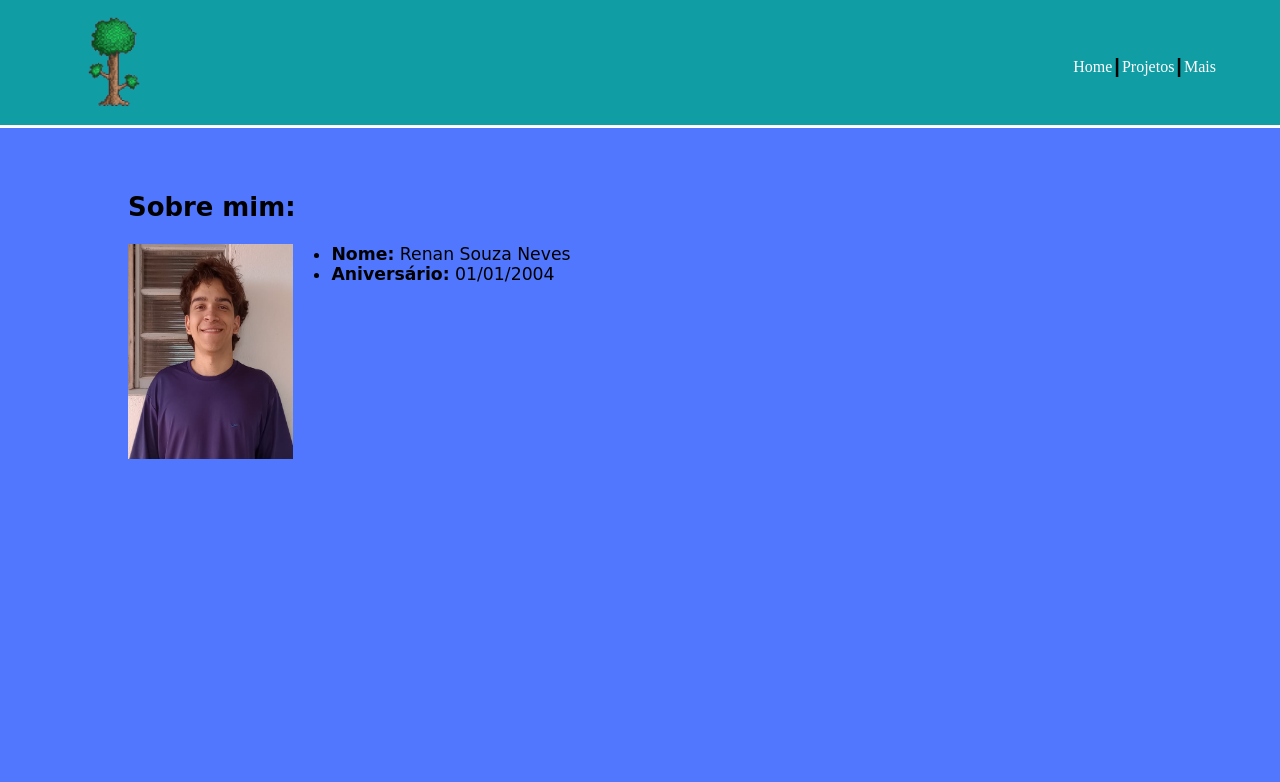
After one commit to Renan-Neves/Portfolio, a Flask app: template src/templates/home.html in a window 1280 px wide. The commit adds this page. Shown: the top 782 px of the page. Run offline with Flask 2, Linux system fonts and the light colour scheme; the template is opened without the code that fills it, so the values that code supplies are empty.

Commit message:
alterações desing e outras melhorias

```diff
--- /dev/null
+++ b/src/app.py
@@ -0,0 +1,21 @@
+from flask import Flask, render_template
+
+app = Flask(__name__)
+
+@app.route('/')
+
+@app.route('/home')
+def home():
+    return render_template("home.html")
+
+@app.route('/outros')
+def outros():
+    return render_template("outros.html")
+
+
+@app.route('/portifolio')
+def portifolio():
+    return render_template("portifolio.html")
+
+if __name__ == '__main__':
+    app.run(debug = True)
--- a/src/static/styles.css
+++ b/src/static/styles.css
@@ -2,6 +2,15 @@ body{
     margin-top: 3%;
     margin-left: 5%;
     margin-right: 5%;
+    margin: 0%;
+    background-color: #5177ff;
+}
+
+header{
+    padding-left: 5%;
+    padding-right: 5%;
+    background-color: #119DA4;
+    border-bottom: solid white;
 }
 
 #link_a{
@@ -11,16 +20,17 @@ body{
 
 .a1{
     margin-top: 5%;
+    margin-left: 10%;
     font-family: "Comic Sans MS", "Comic Sans", cursive;
     color: black;
-    font-size: 1.2vw;
+    font-size: 1.35vw;
     text-decoration: double;
     text-align: left;
 }
 
 #foto{
     float: left;
-    margin: 0 15px 0 0;
+    margin: 0 3vw 0 0;
 }
 
 a{
--- /dev/null
+++ b/src/templates/home.html
@@ -0,0 +1,24 @@
+<htmL>
+    <head>
+        <title>Home Page</title>
+        <link rel="stylesheet" href="static/styles.css">
+    </head>
+    <body>
+        <header>
+            <img src="static/imgs/terraria.png" alt="terraria." height=125 width=100>
+            <a id="link_a" a href="/outros">Mais</a><span id="link_a">┃</span>
+            <a id="link_a" a href="/portifolio">Projetos</a><span id="link_a">┃</span>
+            <a id="link_a" a href="/home">Home</a>
+        </header>
+        <div class="a1">
+            <h2>Sobre mim:</h2>
+            <p>
+                <img src="static/imgs/foto.jpeg" alt="foto" width="165vw" height="215vh" id="foto">
+                <ul>
+                    <li><b>Nome:</b> Renan Souza Neves</li>
+                    <li><b>Aniversário:</b> 01/01/2004</li>
+                </ul>
+            </p>
+        </div>
+    </body>
+</htmL>
```
Also changed, not shown: src/home.html (deleted, +0 -22 lines), src/static/imgs/foto.jpeg (added), src/templates/outros.html (renamed from src/outros.html), src/templates/portifolio.html (renamed from src/portifolio.html).
